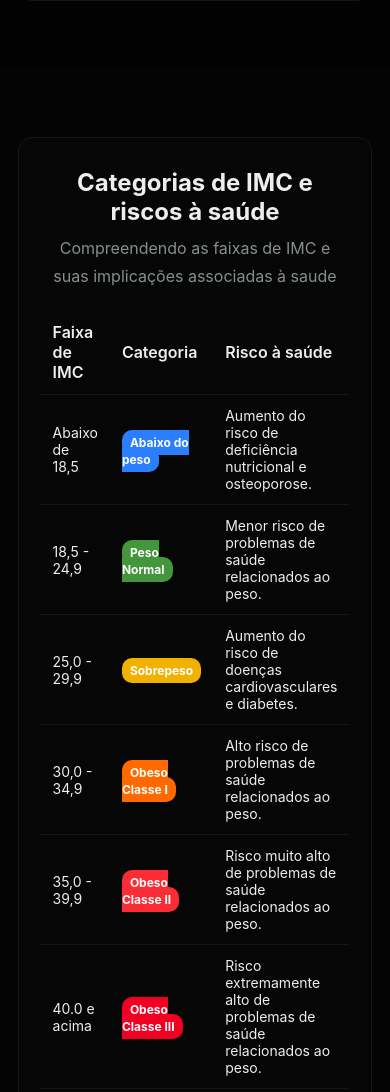
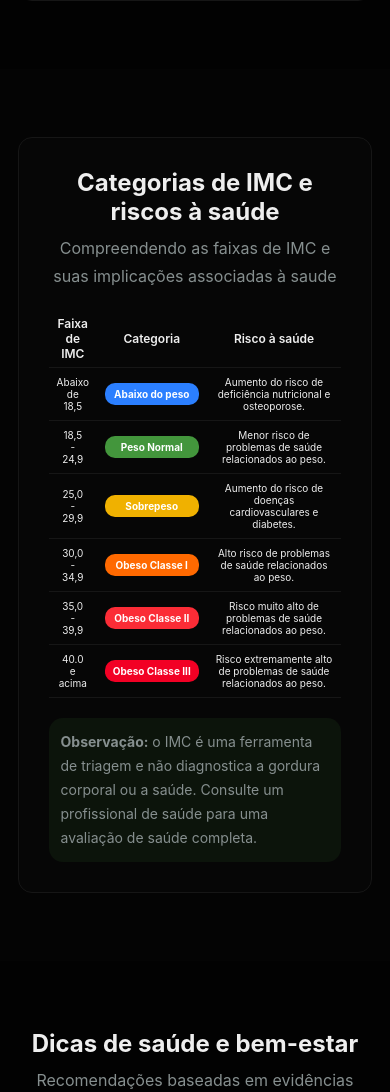
Before and after one commit to lucasssantos94/calculator-imc, a website with bundled scripts: page index.html in a window 390 px wide. Shown: the part 851-1943 px from the top of the page. Built offline with nearby package versions, Linux system fonts and the light colour scheme.

Commit message:
feat: implemented responsive in the table

```diff
--- a/index.html
+++ b/index.html
@@ -148,7 +148,9 @@
 
               <tbody class="table-section__tbody">
                 <tr class="table-section__table-tr">
-                  <td class="table-section__table-td">Abaixo de 18,5</td>
+                  <td class="table-section__table-td">
+                    Abaixo <span>de</span> 18,5
+                  </td>
                   <td class="table-section__table-td">
                     <span class="table-section__badge table-section__badge--1"
                       >Abaixo do peso</span
@@ -160,7 +162,9 @@
                 </tr>
 
                 <tr class="table-section__table-tr">
-                  <td class="table-section__table-td">18,5 - 24,9</td>
+                  <td class="table-section__table-td">
+                    18,5 <span>-</span> 24,9
+                  </td>
                   <td class="table-section__table-td">
                     <span class="table-section__badge table-section__badge--2"
                       >Peso Normal</span
@@ -172,7 +176,9 @@
                 </tr>
 
                 <tr class="table-section__table-tr">
-                  <td class="table-section__table-td">25,0 - 29,9</td>
+                  <td class="table-section__table-td">
+                    25,0 <span>-</span> 29,9
+                  </td>
                   <td class="table-section__table-td">
                     <span class="table-section__badge table-section__badge--3"
                       >Sobrepeso</span
@@ -184,7 +190,9 @@
                 </tr>
 
                 <tr class="table-section__table-tr">
-                  <td class="table-section__table-td">30,0 - 34,9</td>
+                  <td class="table-section__table-td">
+                    30,0 <span>-</span> 34,9
+                  </td>
                   <td class="table-section__table-td">
                     <span class="table-section__badge table-section__badge--4"
                       >Obeso Classe I</span
@@ -196,7 +204,9 @@
                 </tr>
 
                 <tr class="table-section__table-tr">
-                  <td class="table-section__table-td">35,0 - 39,9</td>
+                  <td class="table-section__table-td">
+                    35,0 <span>-</span> 39,9
+                  </td>
                   <td class="table-section__table-td">
                     <span class="table-section__badge table-section__badge--5"
                       >Obeso Classe II</span
@@ -208,7 +218,9 @@
                 </tr>
 
                 <tr class="table-section__table-tr">
-                  <td class="table-section__table-td">40.0 e acima</td>
+                  <td class="table-section__table-td">
+                    40.0 <span>e</span> acima
+                  </td>
                   <td class="table-section__table-td">
                     <span class="table-section__badge table-section__badge--6"
                       >Obeso Classe III</span
--- a/src/scss/abstracts/mixins/_flex.scss
+++ b/src/scss/abstracts/mixins/_flex.scss
@@ -55,7 +55,7 @@
   $justify: flex-start,
   $align: stretch,
   $gap: null,
-  $wrap: wrap,
+  $wrap: nowrap,
   $center: false,
   $between: false
 ) {
--- a/src/scss/components/_card-tip.scss
+++ b/src/scss/components/_card-tip.scss
@@ -5,28 +5,37 @@
   border-radius: 1.4rem;
   display: flex;
   flex-direction: column;
+  flex: 1 0 0;
   gap: 2.4rem;
   @include mixin.border($radius: true);
   border-left: 4px solid var(--brand-color);
+
   &-header {
-    display: flex;
-    align-items: center;
-    justify-content: space-between;
+    @include mixin.flex($between: true);
+    flex-wrap: nowrap;
   }
+
   &-title {
     display: flex;
     align-items: center;
     gap: 1rem;
+
     h3 {
       font-size: 1.8rem;
       color: var(--title-color);
+
+      @include mixin.media-query('md') {
+        font-size: 1.6rem;
+      }
     }
   }
+
   &-icon {
     width: 2rem;
     height: 2rem;
     color: var(--brand-color);
   }
+
   &-badge {
     color: var(--title-color);
     font-size: 1.2rem;
--- a/src/scss/components/_table-badge.scss
+++ b/src/scss/components/_table-badge.scss
@@ -1,4 +1,5 @@
 @use '../abstracts/variables' as vars;
+@use '../abstracts/mixins/mixins.scss' as mixin;
 
 .table-section__badge {
   padding: 0.5rem 0.8rem;
@@ -6,22 +7,33 @@
   font-size: 1.2rem;
   font-weight: bold;
   color: #fff;
+
   &--1 {
     background-color: vars.$badge-color1;
   }
+
   &--2 {
     background-color: vars.$badge-color2;
   }
+
   &--3 {
     background-color: vars.$badge-color3;
   }
+
   &--4 {
     background-color: vars.$badge-color4;
   }
+
   &--5 {
     background-color: vars.$badge-color5;
   }
+
   &--6 {
     background-color: vars.$badge-color6;
   }
+
+  @include mixin.media-query('md') {
+    padding: 0.5rem 0.4rem;
+    font-size: 1rem;
+  }
 }
--- a/src/scss/components/_table.scss
+++ b/src/scss/components/_table.scss
@@ -7,21 +7,68 @@
   width: 100%;
   color: var(--title-color);
   text-align: left;
+
   &-thead {
     font-size: 1.8rem;
   }
+
   &-tr {
     @include mixin.border($side: bottom);
   }
+
   &-th {
     font-size: 1.6rem;
     text-align: left;
     padding: 1.2rem;
     font-weight: 600;
+    width: max-content;
   }
+
   &-td {
+    width: max-content;
     font-size: 1.4rem;
     padding: 1.2rem;
+  }
+
+  @include mixin.media-query('lg') {
+    &-th {
+      font-size: 1.4rem;
+    }
+
+    &-td {
+      font-size: 1.2rem;
+    }
+  }
+
+  @include mixin.media-query('690px') {
+    &-th {
+      font-size: 1.2rem;
+      padding: 0.6rem;
+      text-align: center;
+    }
+
+    &-td {
+      font-size: 1rem;
+      padding: 0.8rem;
+      text-align: center;
+
+      span {
+        display: block;
+      }
+
+      &:nth-child(2) {
+        width: 45%;
+
+        & .table-section__badge {
+          text-align: center;
+        }
+      }
+
+      &:nth-child(3) {
+        padding: 0.8rem;
+        width: 55%;
+      }
+    }
   }
 }
 
@@ -30,6 +77,7 @@
   padding: 1.2rem;
   border-radius: 1.4rem;
   background-color: var(--bg-color4);
+
   &-text {
     font-size: 1.4rem;
     color: var(--text-color);
--- a/src/scss/sections/_health-tips.scss
+++ b/src/scss/sections/_health-tips.scss
@@ -2,12 +2,13 @@
 
 .health-tips {
   padding: vars.$section-padding;
+
   &__cards {
     width: 100%;
     max-width: 90rem;
     margin-top: 2rem;
     display: grid;
-    grid-template-columns: 1fr 1fr;
+    grid-template-columns: repeat(auto-fit, minmax(300px, 1fr));
     gap: 2rem;
   }
 }
```
Also changed, not shown: dist/css/styles.css.
